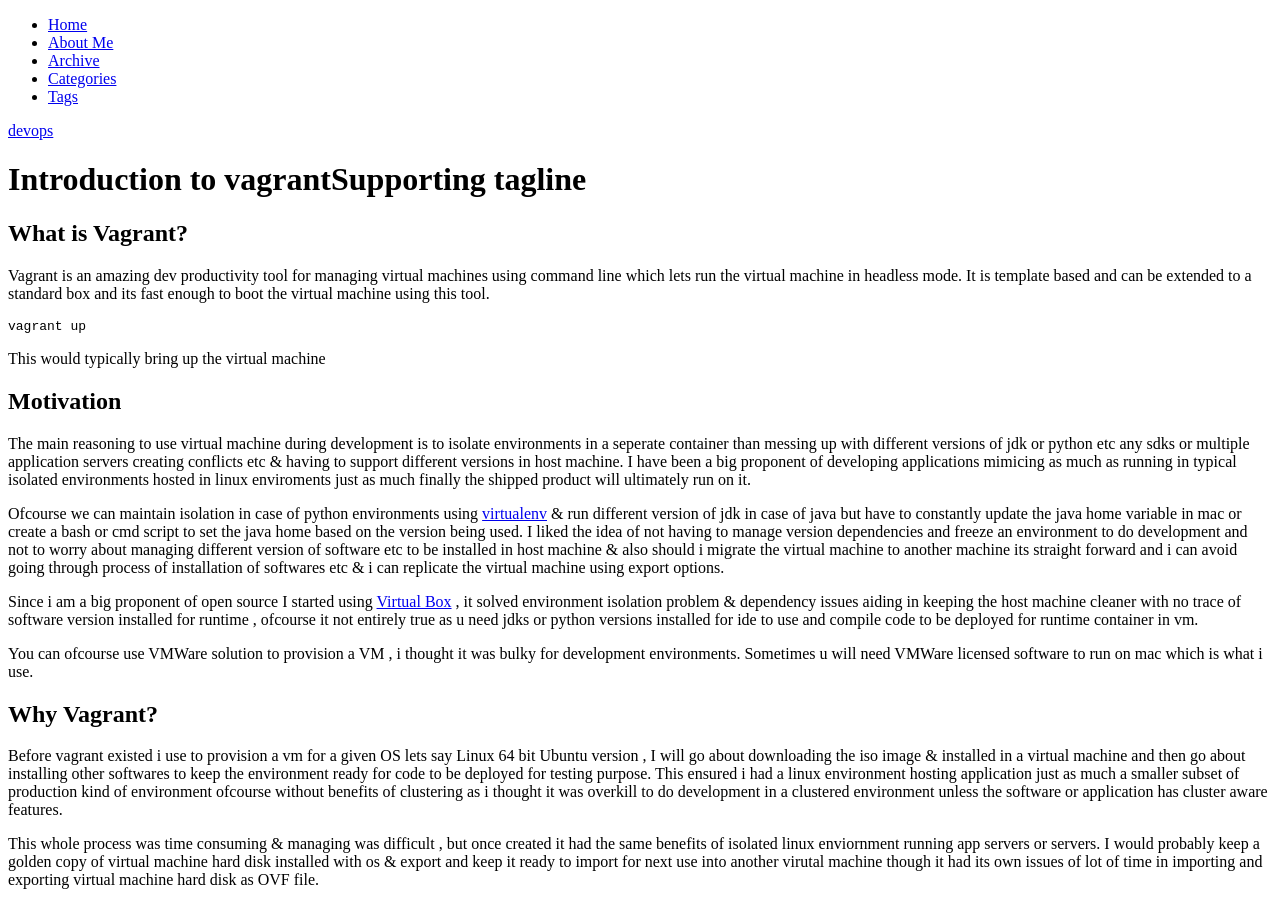
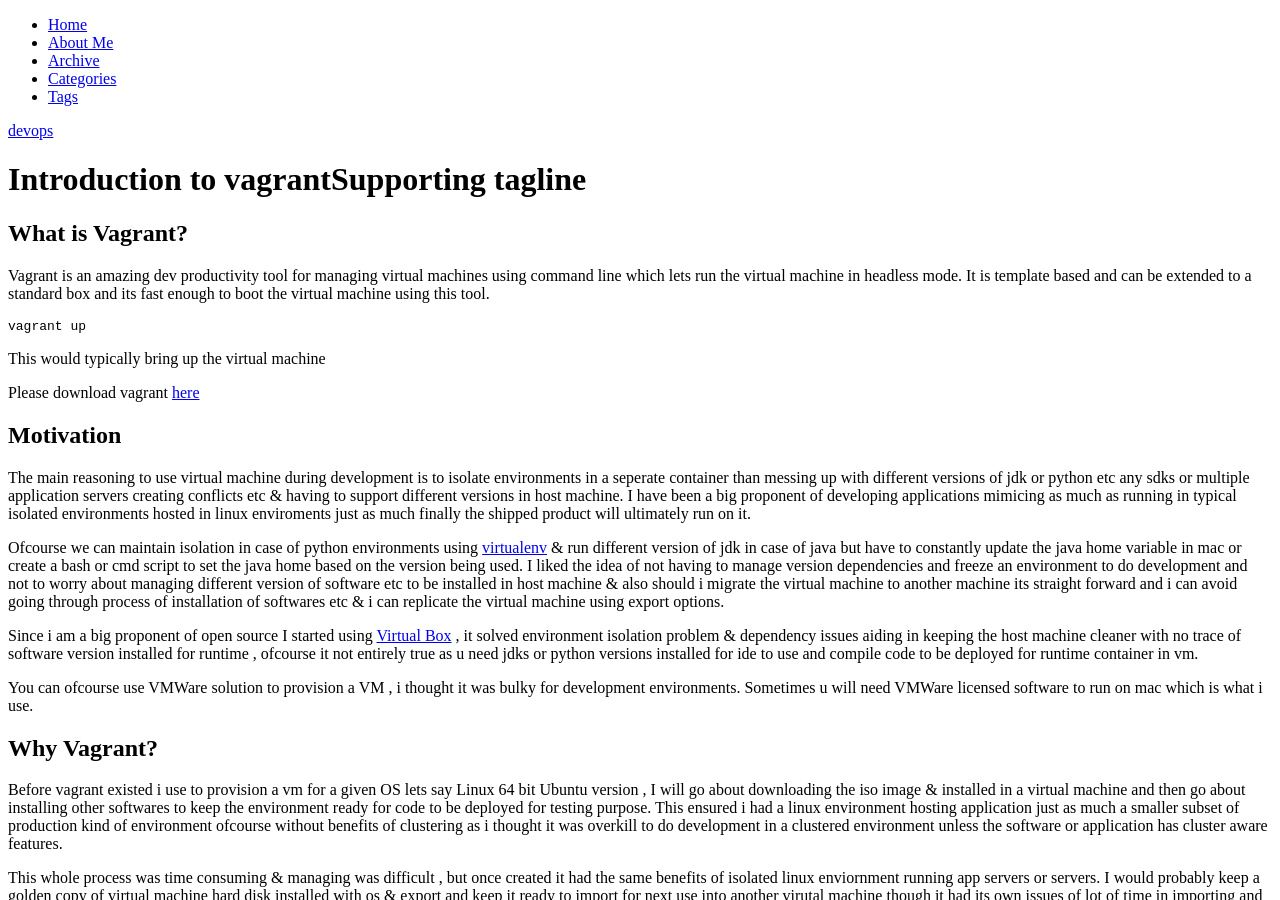
Before and after one commit to karpra/karpra.github.io, a Jekyll site: the page built from _posts/2014-9-19-introduction to vagrant.md, in a window 1280 px wide and 900 px high. Built offline with Jekyll 4.4.1, drawn with Linux system fonts in a browser that asks for light colours; nearby versions of some CDN libraries; library files that are not in the unit come from our copies.

Commit message:
Update 2014-9-19-introduction to vagrant.md

```diff
--- a/_posts/2014-9-19-introduction to vagrant.md
+++ b/_posts/2014-9-19-introduction to vagrant.md
@@ -12,6 +12,8 @@
     vagrant up
 
 This would typically bring up the virtual machine
+
+Please download vagrant [here](https://www.vagrantup.com/)
 
 ## Motivation
 
```
